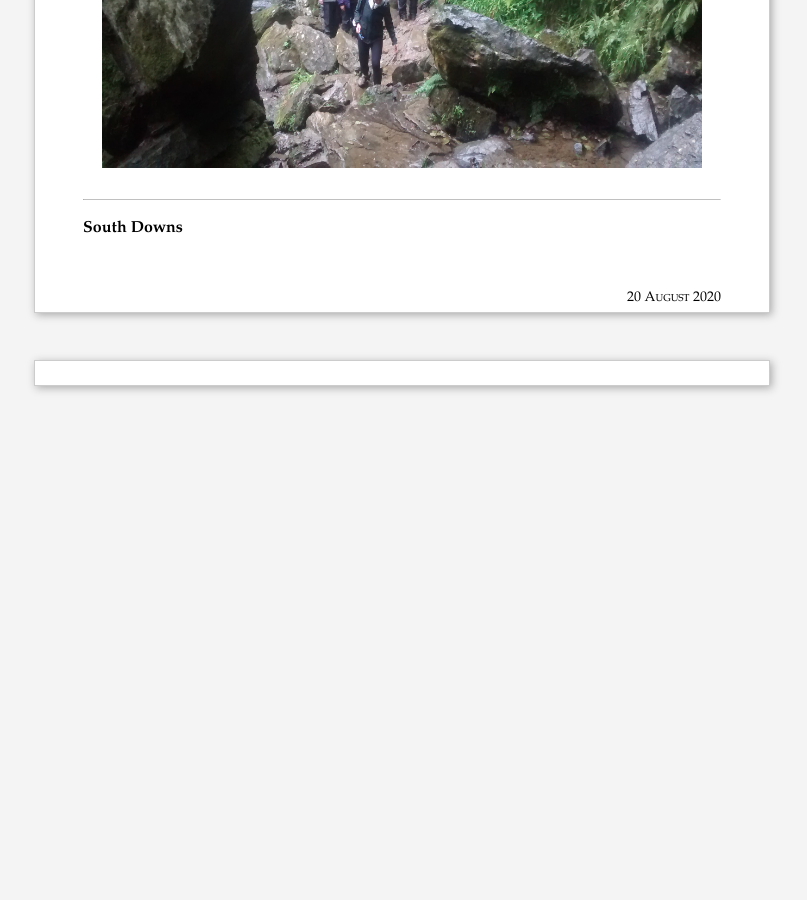
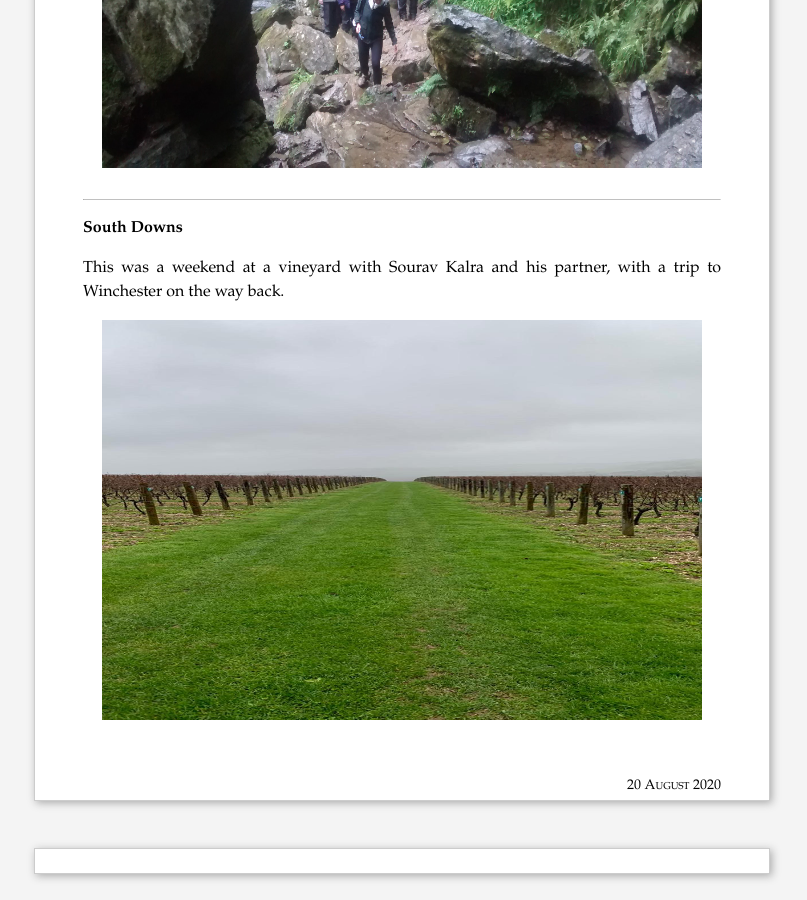
Before and after one commit to piyushahuja/piyushahuja.github.io, a Jekyll site: the page built from _posts/travel/2016-08-20-parks.md, in a window 1280 px wide and 900 px high, scrolled down 6440 px. Shown: the whole window, without its empty margins (238-1045 px from the left). Built offline with Jekyll 4.4.1, drawn with Linux system fonts in a browser that asks for light colours; comment, search, counter and statistics services are not loaded; before the commit the page ends 6874 px from its top, so only the background shows below that.

Commit message:
auto deployed

```diff
--- a/_posts/travel/2016-08-20-parks.md
+++ b/_posts/travel/2016-08-20-parks.md
@@ -87,3 +87,8 @@ Accommodation and walks: We will be staying at the bunkhouse barn at Abbot's Ho
 
 ---
 **South Downs**
+
+This was a weekend at a vineyard with Sourav Kalra and his partner, with a trip to Winchester on the way back.
+
+
+<center><img src="files/images/parks/south-downs-vineyard.jpg" alt="Brandenberg" width="600" height= "400" /></center>
```
Also changed, not shown: files/images/parks/south-downs-vineyard.jpg (added).
